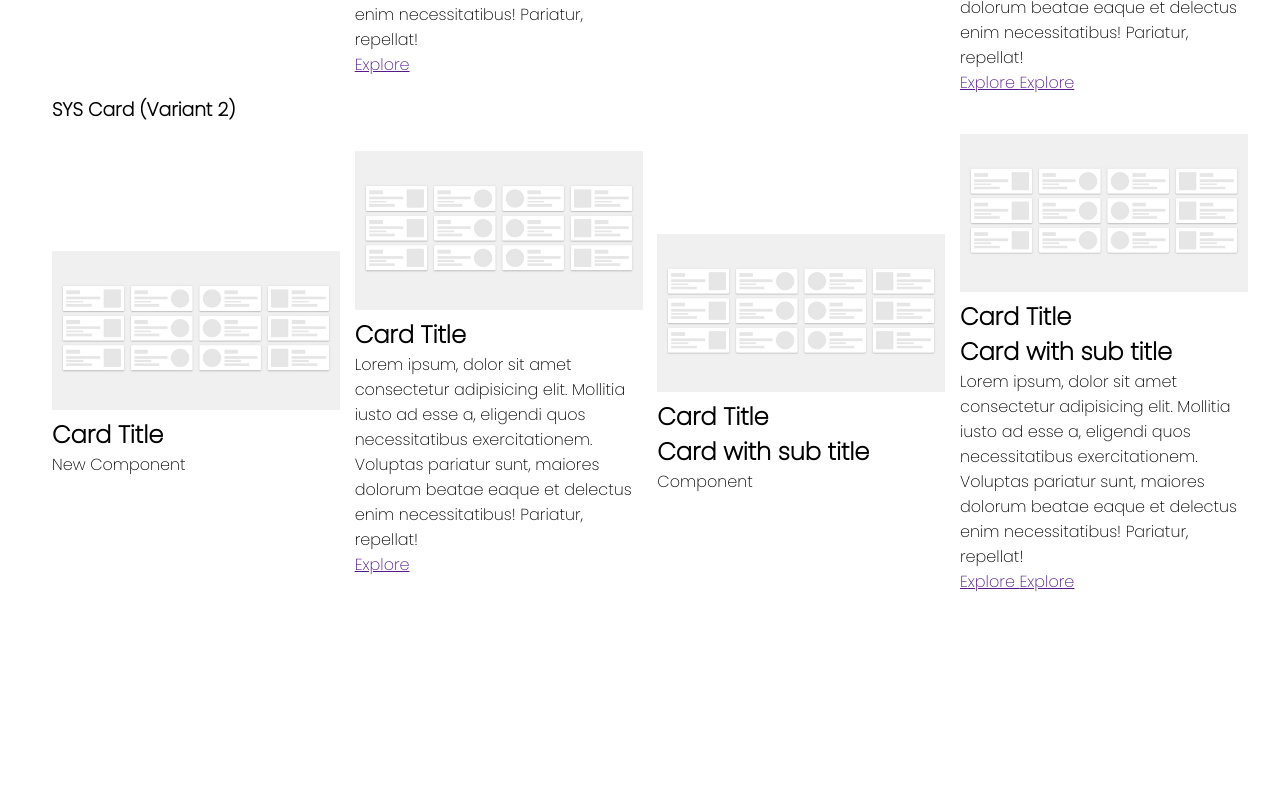
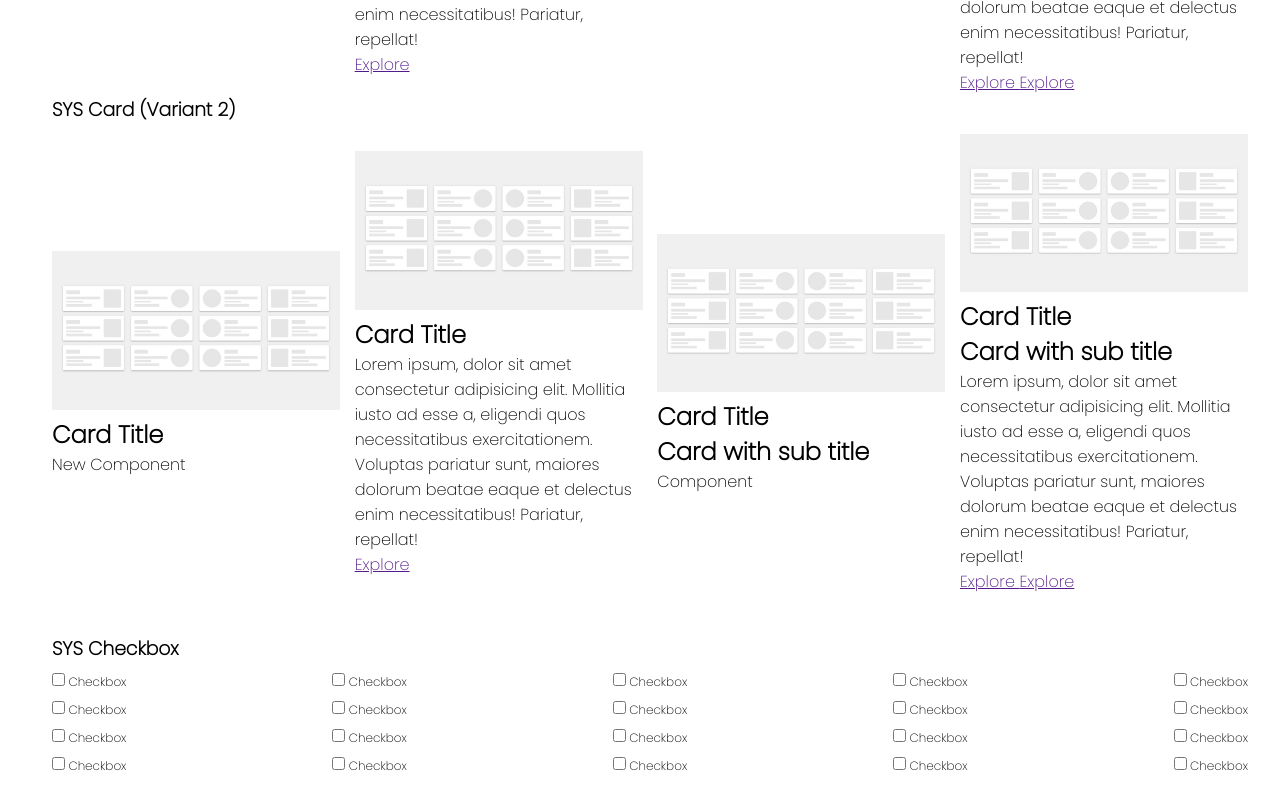
Before and after one commit to Programming-Ashram/sys-sample-application, a plain HTML site: page index.html in a window 1280 px wide. Shown: the part 1967-2776 px from the top of the page. Before the commit the page ends 2601 px from the top, so only its background shows below. Drawn offline with Linux system fonts and the light colour scheme; a small style sheet from the web is missing.

Commit message:
checkbox added

```diff
--- a/index.html
+++ b/index.html
@@ -752,7 +752,7 @@
                                  </div>
                                  <div class="col">
                                      <span class="sys-standard-badge badge-secondary">
-                                      Component
+                                        Component
                                      </span>
                                  </div>
                             </div>
@@ -783,6 +783,118 @@
                          </div>
                     </div>
                 </div>
+
+                <div class="sys-component" id="sys-checkbox">
+                    <h3 class="sys-title">SYS Checkbox</h3>
+                    <div class="d-flex sys-title">
+                        <label class="sys-outline-checkbox checkbox-accent" size="lg">
+                            <input type="checkbox" >
+                            <span class="checkmark"></span>
+                            Checkbox
+                        </label>
+                        <label class="sys-outline-checkbox checkbox-alert" size="lg">
+                            <input type="checkbox" >
+                            <span class="checkmark"></span>
+                            Checkbox
+                        </label>
+                        <label class="sys-outline-checkbox checkbox-olive" size="lg">
+                            <input type="checkbox" >
+                            <span class="checkmark"></span>
+                            Checkbox
+                        </label>
+                        <label class="sys-outline-checkbox checkbox-error" size="lg">
+                            <input type="checkbox" >
+                            <span class="checkmark"></span>
+                            Checkbox
+                        </label>
+                        <label class="sys-outline-checkbox checkbox-secondary" size="lg">
+                            <input type="checkbox" >
+                            <span class="checkmark"></span>
+                            Checkbox
+                        </label>
+                    </div>
+                    <div class="d-flex sys-title">
+                        <label class="sys-outline-checkbox checkbox-accent" size="sm">
+                            <input type="checkbox" >
+                            <span class="checkmark"></span>
+                            Checkbox
+                        </label>
+                        <label class="sys-outline-checkbox checkbox-alert" size="sm">
+                            <input type="checkbox" >
+                            <span class="checkmark"></span>
+                            Checkbox
+                        </label>
+                        <label class="sys-outline-checkbox checkbox-olive" size="sm">
+                            <input type="checkbox" >
+                            <span class="checkmark"></span>
+                            Checkbox
+                        </label>
+                        <label class="sys-outline-checkbox checkbox-error" size="sm">
+                            <input type="checkbox" >
+                            <span class="checkmark"></span>
+                            Checkbox
+                        </label>
+                        <label class="sys-outline-checkbox checkbox-secondary" size="sm">
+                            <input type="checkbox" >
+                            <span class="checkmark"></span>
+                            Checkbox
+                        </label>
+                    </div>
+                    <div class="d-flex sys-title">
+                        <label class="sys-checkbox checkbox-accent" size="lg">
+                            <input type="checkbox" >
+                            <span class="checkmark"></span>
+                            Checkbox
+                        </label>
+                        <label class="sys-checkbox checkbox-alert" size="lg">
+                            <input type="checkbox" >
+                            <span class="checkmark"></span>
+                            Checkbox
+                        </label>
+                        <label class="sys-checkbox checkbox-olive" size="lg">
+                            <input type="checkbox" >
+                            <span class="checkmark"></span>
+                            Checkbox
+                        </label>
+                        <label class="sys-checkbox checkbox-error" size="lg">
+                            <input type="checkbox" >
+                            <span class="checkmark"></span>
+                            Checkbox
+                        </label>
+                        <label class="sys-checkbox checkbox-secondary" size="lg">
+                            <input type="checkbox" >
+                            <span class="checkmark"></span>
+                            Checkbox
+                        </label>
+                    </div>
+                    <div class="d-flex sys-title">
+                        <label class="sys-checkbox checkbox-accent" size="sm">
+                            <input type="checkbox" >
+                            <span class="checkmark"></span>
+                            Checkbox
+                        </label>
+                        <label class="sys-checkbox checkbox-alert" size="sm">
+                            <input type="checkbox" >
+                            <span class="checkmark"></span>
+                            Checkbox
+                        </label>
+                        <label class="sys-checkbox checkbox-olive" size="sm">
+                            <input type="checkbox" >
+                            <span class="checkmark"></span>
+                            Checkbox
+                        </label>
+                        <label class="sys-checkbox checkbox-error" size="sm">
+                            <input type="checkbox" >
+                            <span class="checkmark"></span>
+                            Checkbox
+                        </label>
+                        <label class="sys-checkbox checkbox-secondary" size="sm">
+                            <input type="checkbox" >
+                            <span class="checkmark"></span>
+                            Checkbox
+                        </label>
+                    </div>
+                </div>
             </div>
         </div>
     </section>
--- a/style.css
+++ b/style.css
@@ -93,6 +93,9 @@ th{
 }
 .bg-olive{
     background-color: greenyellow;
+}
+label{
+    font-size: 12px;
 }
 .row{
     display: flex;
```
Also changed, not shown: style.min.css (added).
